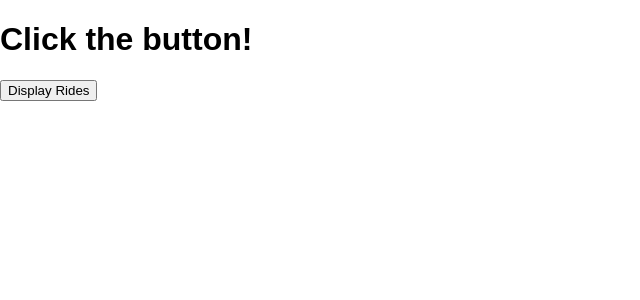
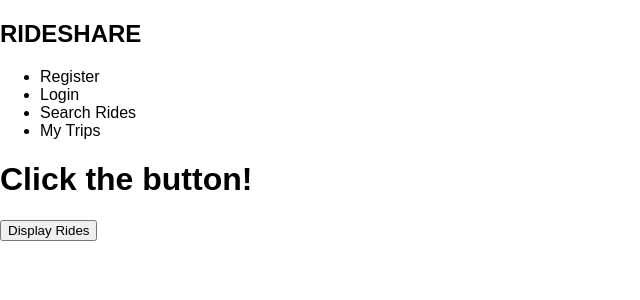
Before and after one commit to nchau3/RideShare, a React (Create React App) app in the folder client/: page /rides in a window 1280 px wide. Shown: the top 300 px of the page, without its empty margins (0-640 px from the left). Built offline with nearby package versions, Linux system fonts and the light colour scheme.

Commit message:
create NavBar component

```diff
--- a/client/src/App.js
+++ b/client/src/App.js
@@ -1,36 +1,23 @@
 import React, { useState } from "react";
 import axios from "axios";
-import User from "./components/User";
+import NavBar from "./components/NavBar";
 import Ride from "./components/Ride";
 
 export default function Application() {
   const [state, setState] = useState({
-    users: [],
-    rides: [],
+    rides: []
   });
 
   function fetchData() {
-    Promise.all([axios.get("/api/users"), axios.get("/api/rides")]).then(
+    Promise.all([axios.get("/api/rides")]).then(
       (all) => {
         setState((prev) => ({
           ...prev,
-          users: all[0].data,
-          rides: all[1].data,
+          rides: all[0].data,
         }));
       }
     );
   }
-
-  const users = state.users.map((user) => {
-    return (
-      <User
-        key={user.id}
-        first_name={user.first_name}
-        last_name={user.last_name}
-        email={user.email}
-      />
-    );
-  });
 
   const rides = state.rides.map((ride) => {
     return (
@@ -51,6 +38,7 @@ export default function Application() {
 
   return (
     <main>
+      <NavBar/>
       <h1>Click the button!</h1>
       <button onClick={fetchData}>Display Rides</button>
       {rides}
--- /dev/null
+++ b/client/src/components/NavBar.js
@@ -0,0 +1,16 @@
+import React from "react";
+import './styles/navbar.scss';
+
+export default function NavBar(props) {
+  return (
+    <nav>
+      <h1>RIDESHARE</h1>
+      <ul>
+        <li>Register</li>
+        <li>Login</li>
+        <li>Search Rides</li>
+        <li>My Trips</li>
+      </ul>
+    </nav>
+  );
+}
```
Also changed, not shown: client/src/components/styles/navbar.scss (added).
